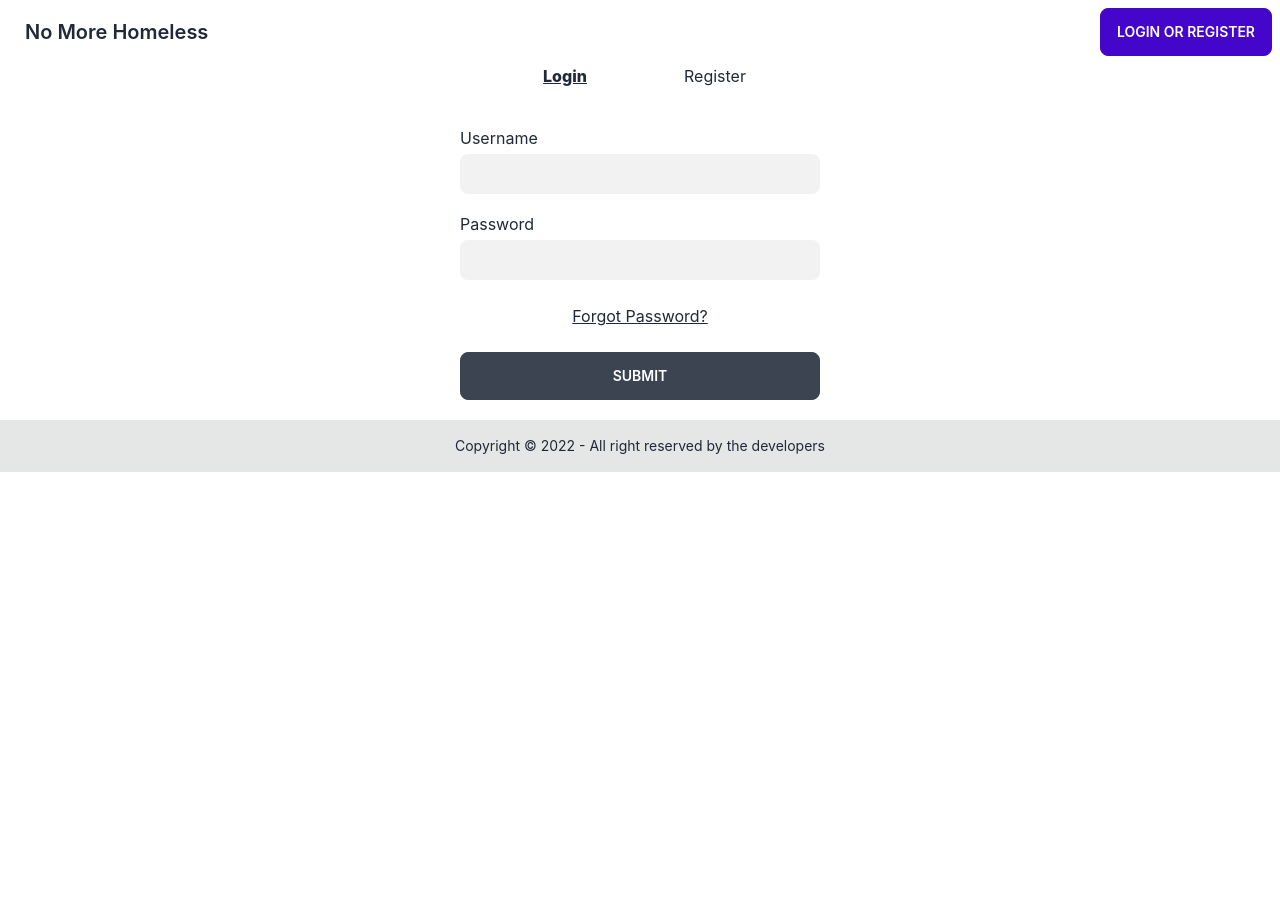
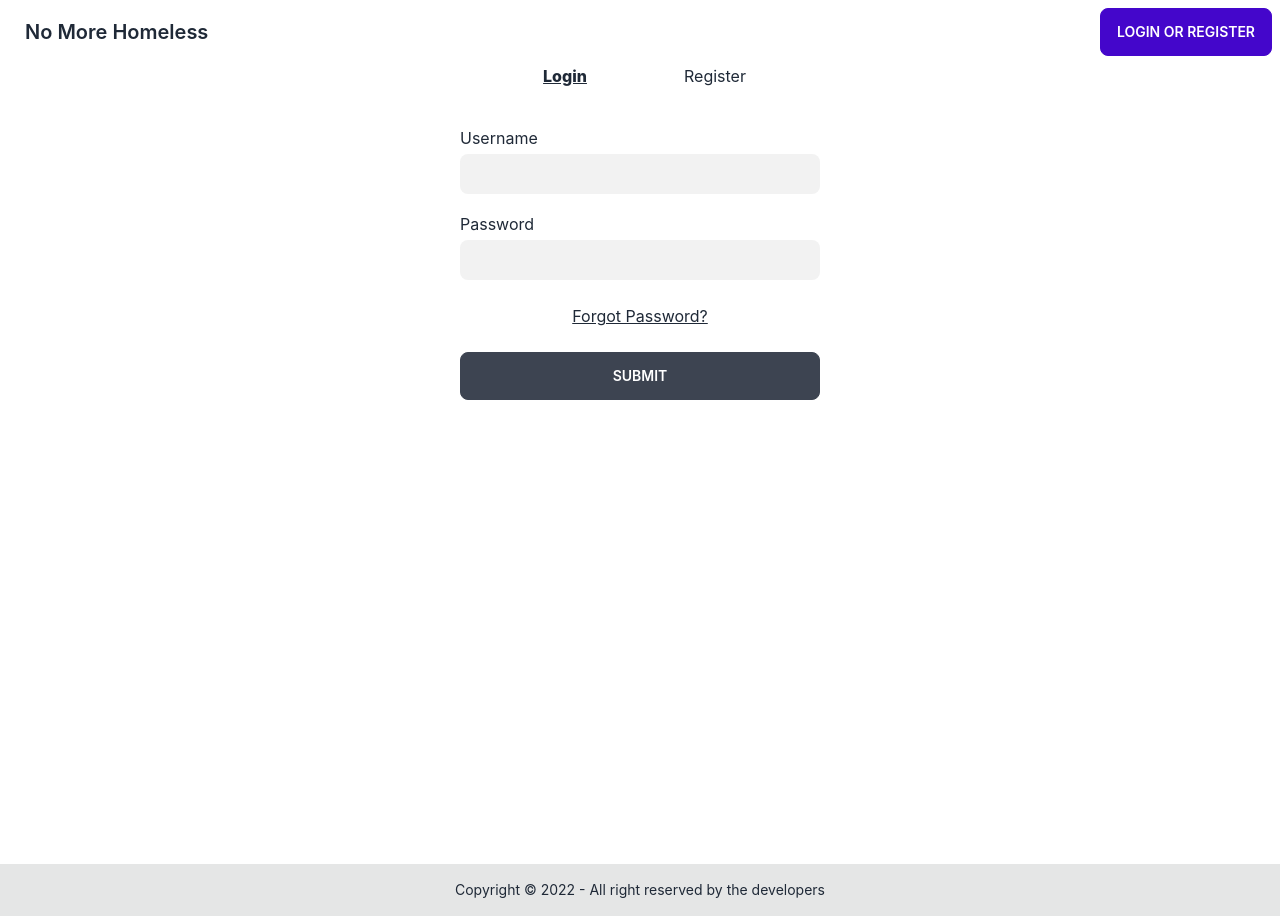
Before and after one commit to ChristianHu/ApartmentViewingBooking, a Next.js app in the folder frontend/: page /login in a window 1280 px wide. Before the commit the page ends 800 px from the top, so only its background shows below. Built offline with nearby package versions, Linux system fonts and the light colour scheme.

Commit message:
fix footer

```diff
--- a/frontend/layouts/lay-general.js
+++ b/frontend/layouts/lay-general.js
@@ -1,15 +1,15 @@
-import React from 'react'
-import ComFooter from '../components/com-footer'
-import ComNav from '../components/com-nav'
+import React from "react";
+import ComFooter from "../components/com-footer";
+import ComNav from "../components/com-nav";
 
 const LayGeneral = (props) => {
 	return (
 		<>
 			<ComNav></ComNav>
-			{props.children}
+			<div className="min-h-screen">{props.children}</div>
 			<ComFooter></ComFooter>
 		</>
-	)
-}
+	);
+};
 
-export default LayGeneral
+export default LayGeneral;
```
